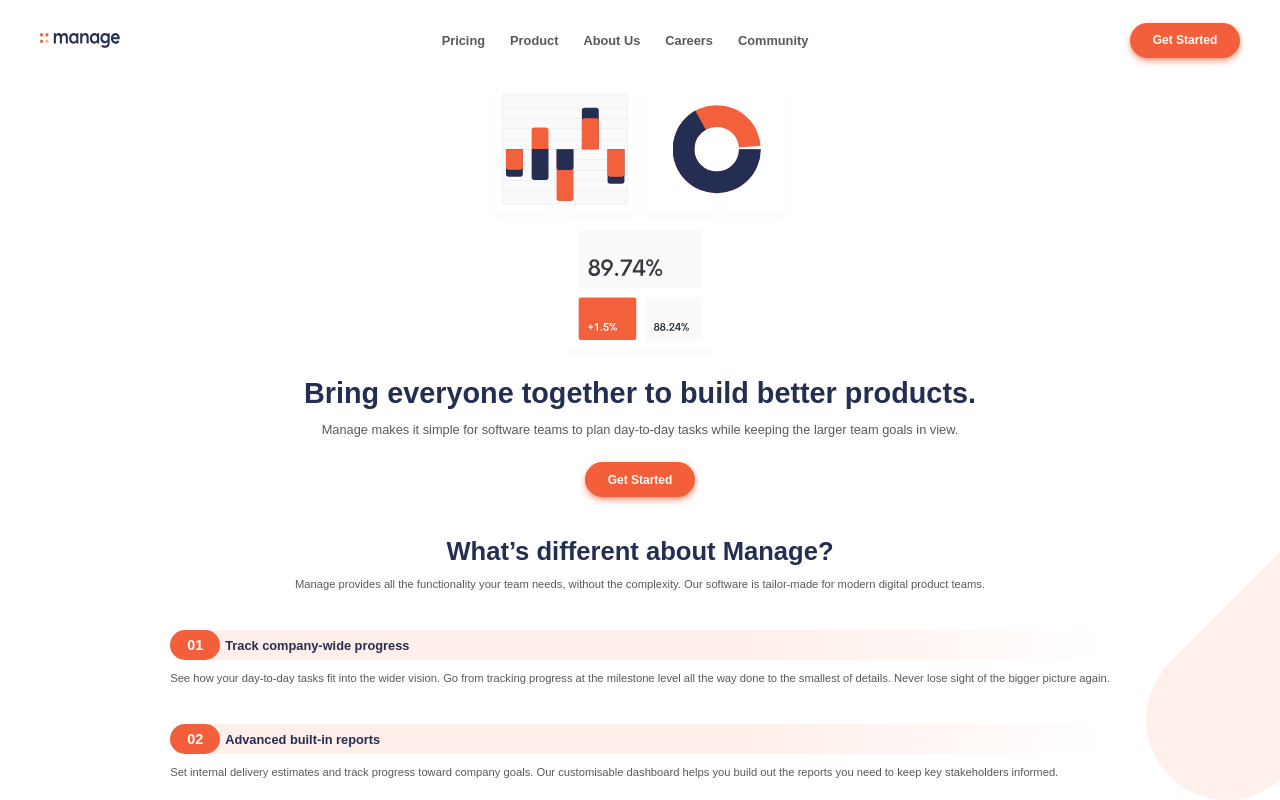
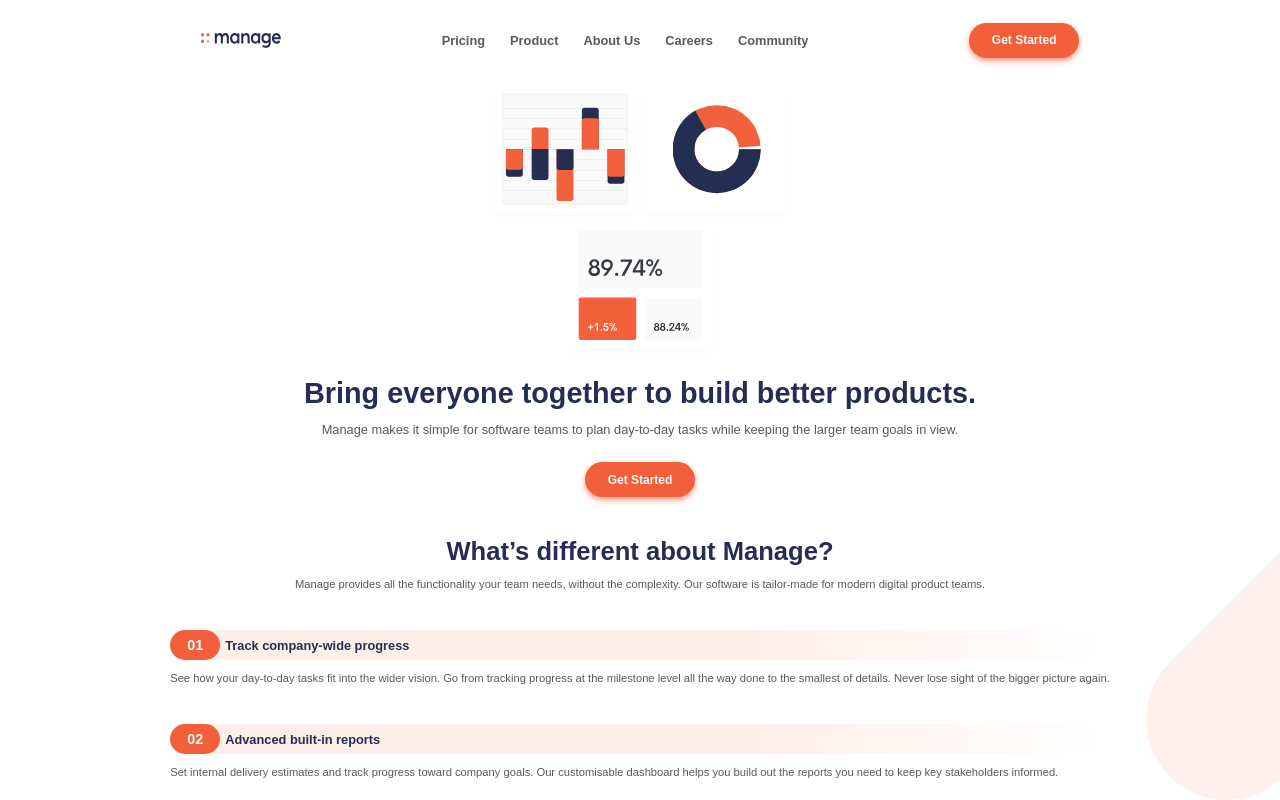
Before and after one commit to johncardenasp/manage, a React (Create React App) app: page / in a window 1280 px wide. Shown: the top 800 px of the page. Built offline with nearby package versions, Linux system fonts and the light colour scheme; a web font is replaced by a local one.

Commit message:
adding desktop styles

```diff
--- a/src/components/styles/Header.css
+++ b/src/components/styles/Header.css
@@ -78,20 +78,18 @@
   display: none;
 }
 
-@media (min-width: 650px) {
+@media (min-width: 735px) {
   .header {
     justify-content: space-evenly;
     align-items: center;
   }
 
+  .menu__container {
+    padding: 0;
+  }
+
   .logo__container {
     margin-left: 40px;
-  }
-
-  .menu__container {
-    width: 100%;
-    padding: 0;
-    margin: 0 40px
   }
 
   .menu__container::before {
```
